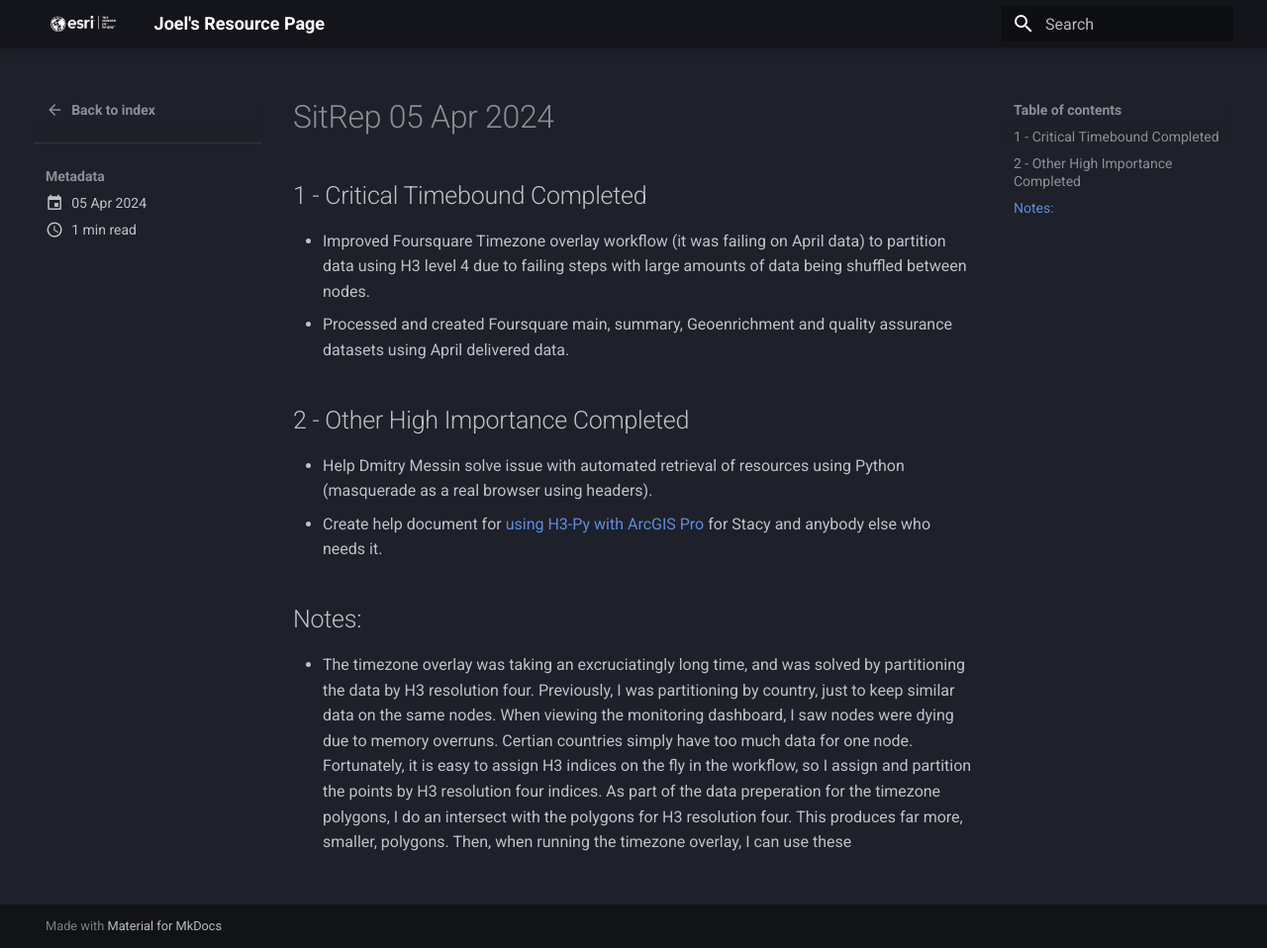
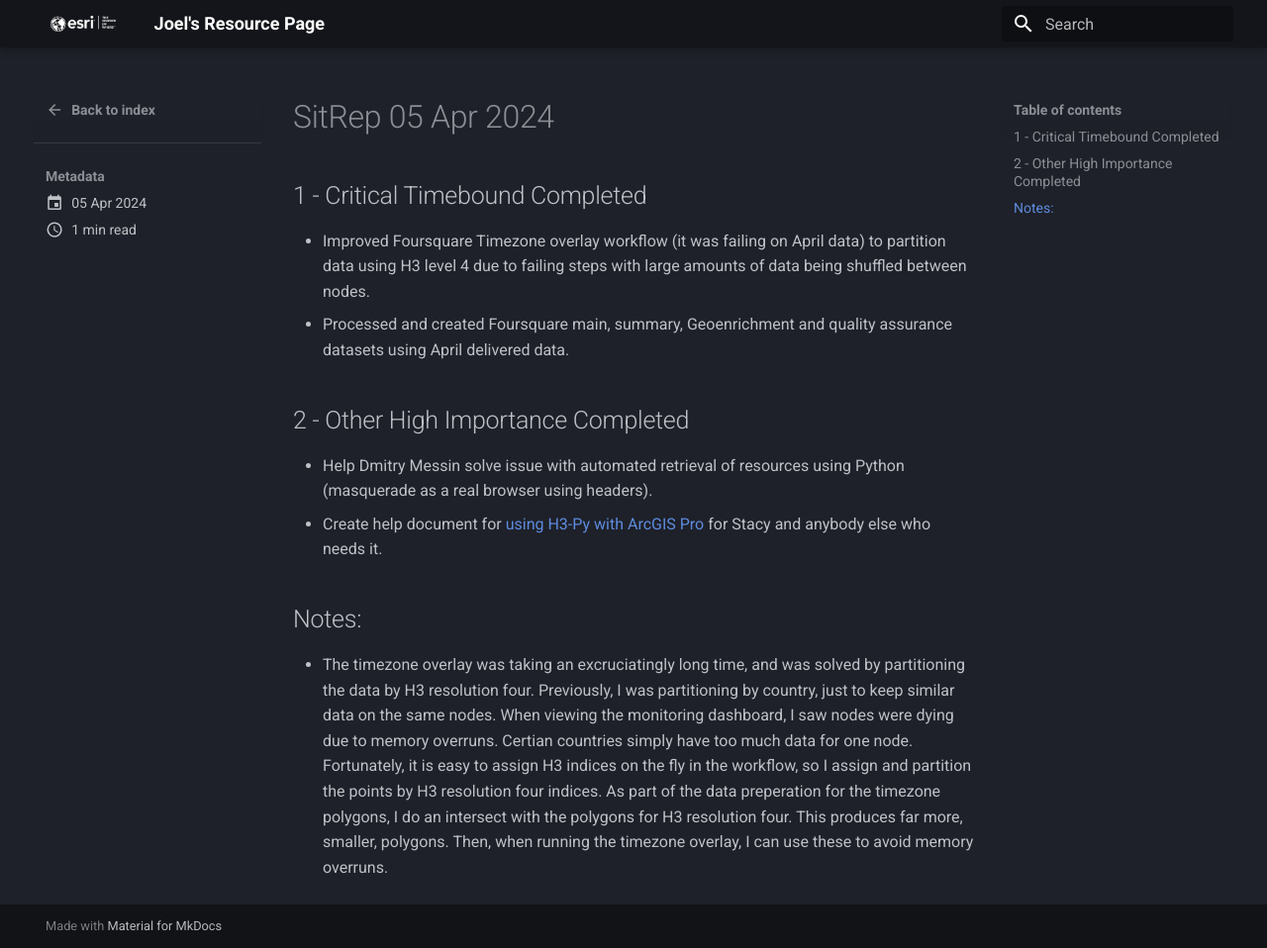
Before and after one commit to knu2xs/esri-resource-page, an MkDocs documentation site: the page built from docs/sitreps/posts/sitrep_02240405.md, in a window 1280 px wide and 958 px high. Shown: the whole window at 99% size. Built offline with MkDocs 1.6.1 and Material for MkDocs 9.7.7, drawn with Linux system fonts in a browser that asks for light colours.

Commit message:
update sitreps

```diff
--- a/docs/sitreps/posts/sitrep_02240405.md
+++ b/docs/sitreps/posts/sitrep_02240405.md
@@ -21,4 +21,4 @@ amounts of data being shuffled between nodes.
 partitioning by country, just to keep similar data on the same nodes. When viewing the monitoring dashboard, I saw nodes were dying due to memory
 overruns. Certian countries simply have too much data for one node. Fortunately, it is easy to assign H3 indices on the fly in the workflow, so
 I assign and partition the points by H3 resolution four indices. As part of the data preperation for the timezone polygons, I do an intersect with
-the polygons for H3 resolution four. This produces far more, smaller, polygons. Then, when running the timezone overlay, I can use these
+the polygons for H3 resolution four. This produces far more, smaller, polygons. Then, when running the timezone overlay, I can use these to avoid memory overruns.
```
